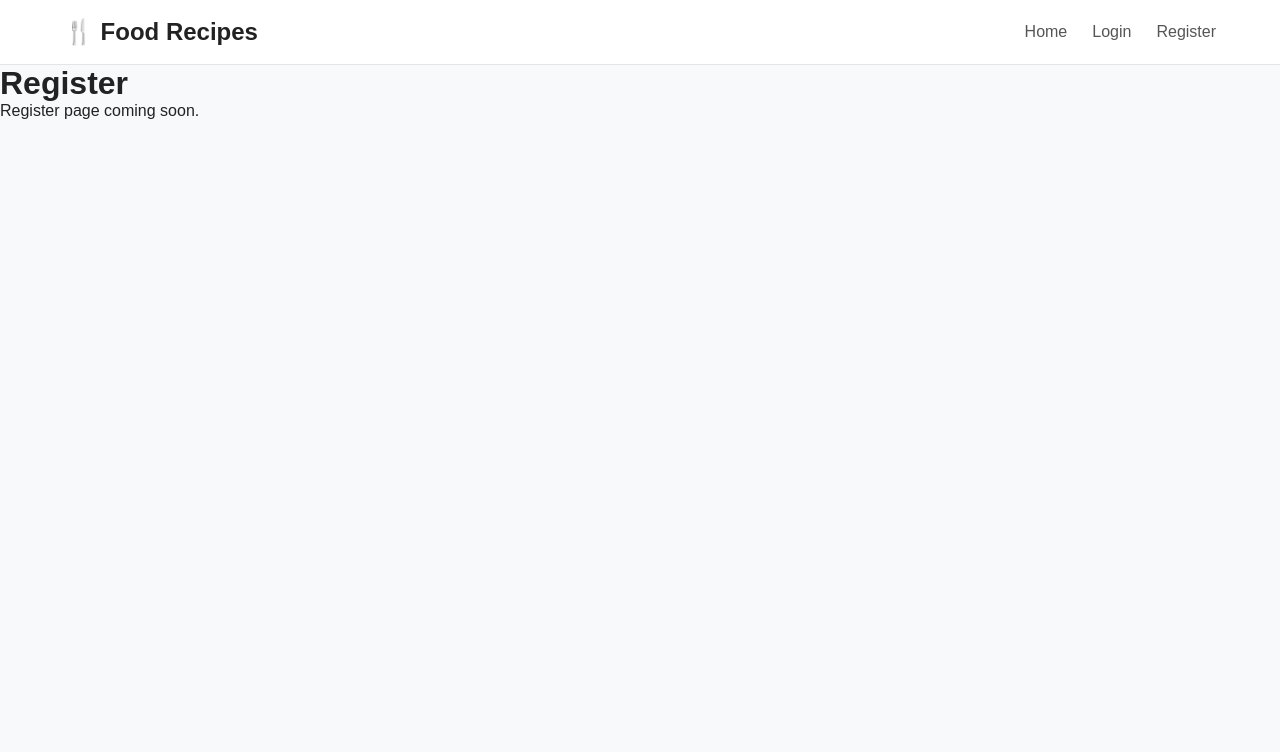
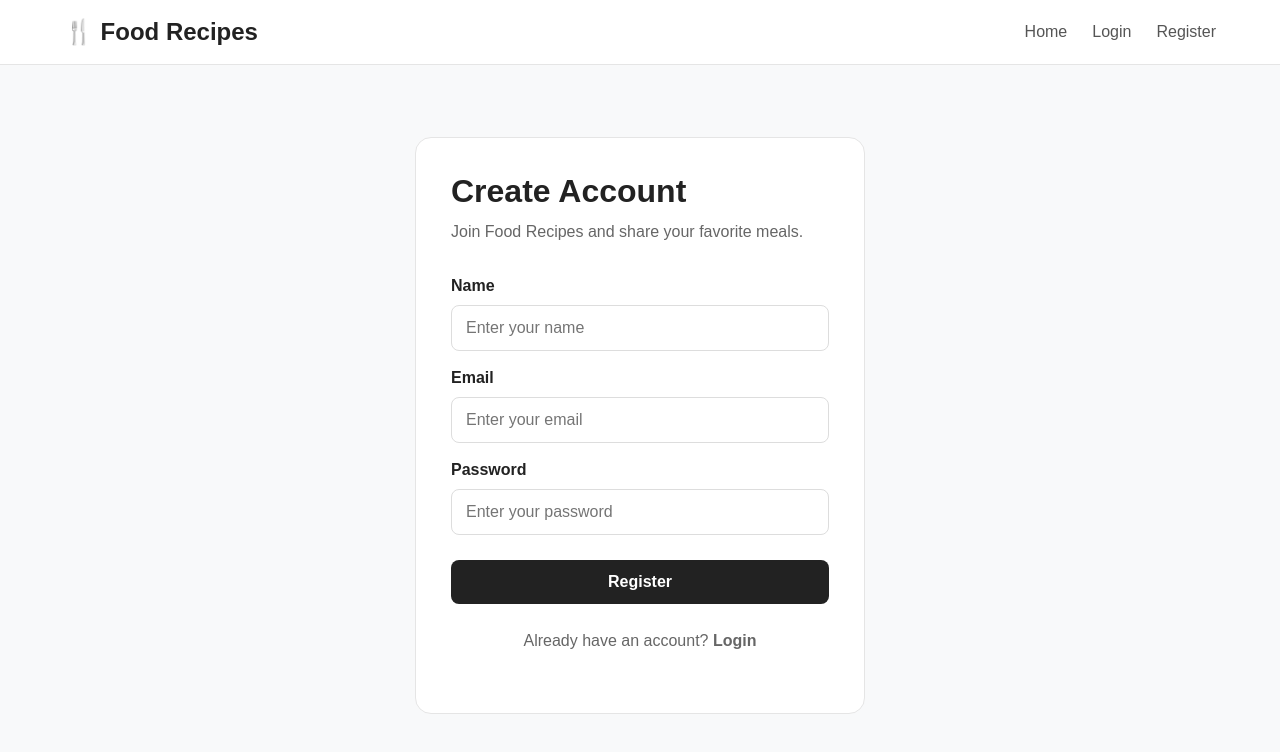
Before and after one commit to mogesgebregiorgis1-oss/Food-Recipe-Mangament-System, a React app in the folder frontend/: page /register in a window 1280 px wide. Shown: the top 752 px of the page. Built offline with nearby package versions, Linux system fonts and the light colour scheme; the HTML template or start-up script is replaced by a standard one.

Commit message:
Connect React registration

```diff
--- a/frontend/src/index.css
+++ b/frontend/src/index.css
@@ -442,3 +442,96 @@ select {
 .logout-button:hover {
   color: #000;
 }
+
+.auth-page {
+  min-height: calc(100vh - 80px);
+  display: flex;
+  align-items: center;
+  justify-content: center;
+  padding: 60px 20px;
+}
+
+.auth-container {
+  width: 100%;
+  max-width: 450px;
+  background: white;
+  padding: 35px;
+  border-radius: 16px;
+  border: 1px solid #e5e5e5;
+}
+
+.auth-container h1 {
+  font-size: 32px;
+  margin-bottom: 10px;
+}
+
+.auth-container > p {
+  color: #666;
+  line-height: 1.5;
+  margin-bottom: 25px;
+}
+
+.auth-form {
+  display: flex;
+  flex-direction: column;
+  gap: 10px;
+}
+
+.auth-form label {
+  font-weight: 600;
+  margin-top: 8px;
+}
+
+.auth-form input {
+  padding: 13px 14px;
+  border: 1px solid #ddd;
+  border-radius: 8px;
+  outline: none;
+}
+
+.auth-form input:focus {
+  border-color: #999;
+}
+
+.auth-form button {
+  margin-top: 15px;
+  padding: 13px;
+  border: none;
+  border-radius: 8px;
+  background: #222;
+  color: white;
+  cursor: pointer;
+  font-weight: 600;
+}
+
+.auth-form button:hover {
+  background: #444;
+}
+
+.auth-form button:disabled {
+  opacity: 0.5;
+  cursor: not-allowed;
+}
+
+.auth-error {
+  padding: 12px;
+  border-radius: 8px;
+  background: #f8d7da;
+  color: #842029;
+}
+
+.auth-success {
+  padding: 12px;
+  border-radius: 8px;
+  background: #d1e7dd;
+  color: #0f5132;
+}
+
+.auth-link {
+  text-align: center;
+  margin-top: 25px;
+}
+
+.auth-link a {
+  font-weight: 600;
+}
--- a/frontend/src/pages/Register.jsx
+++ b/frontend/src/pages/Register.jsx
@@ -1,9 +1,157 @@
+import { useState } from "react";
+import { Link, useNavigate } from "react-router-dom";
+
+import { useAuth } from "../context/AuthContext";
+
 function Register() {
+  const navigate = useNavigate();
+
+  const { register } = useAuth();
+
+  const [name, setName] = useState("");
+  const [email, setEmail] = useState("");
+  const [password, setPassword] = useState("");
+
+  const [error, setError] = useState("");
+  const [success, setSuccess] = useState("");
+  const [loading, setLoading] = useState(false);
+
+  const handleSubmit = async (event) => {
+    event.preventDefault();
+
+    try {
+      setError("");
+      setSuccess("");
+      setLoading(true);
+
+      await register(
+        name,
+        email,
+        password
+      );
+
+      setSuccess(
+        "Registration successful! You can now login."
+      );
+
+      setName("");
+      setEmail("");
+      setPassword("");
+
+      setTimeout(() => {
+        navigate("/login");
+      }, 1500);
+
+    } catch (error) {
+      console.error(
+        "Registration error:",
+        error
+      );
+
+      setError(
+        error.response?.data?.message ||
+        "Registration failed"
+      );
+
+    } finally {
+      setLoading(false);
+    }
+  };
+
   return (
-    <div>
-      <h1>Register</h1>
-      <p>Register page coming soon.</p>
-    </div>
+    <main className="auth-page">
+
+      <div className="auth-container">
+
+        <h1>
+          Create Account
+        </h1>
+
+        <p>
+          Join Food Recipes and share your favorite meals.
+        </p>
+
+        {error && (
+          <p className="auth-error">
+            {error}
+          </p>
+        )}
+
+        {success && (
+          <p className="auth-success">
+            {success}
+          </p>
+        )}
+
+        <form
+          className="auth-form"
+          onSubmit={handleSubmit}
+        >
+
+          <label>
+            Name
+          </label>
+
+          <input
+            type="text"
+            value={name}
+            onChange={(event) =>
+              setName(event.target.value)
+            }
+            placeholder="Enter your name"
+            required
+          />
+
+          <label>
+            Email
+          </label>
+
+          <input
+            type="email"
+            value={email}
+            onChange={(event) =>
+              setEmail(event.target.value)
+            }
+            placeholder="Enter your email"
+            required
+          />
+
+          <label>
+            Password
+          </label>
+
+          <input
+            type="password"
+            value={password}
+            onChange={(event) =>
+              setPassword(event.target.value)
+            }
+            placeholder="Enter your password"
+            required
+          />
+
+          <button
+            type="submit"
+            disabled={loading}
+          >
+            {loading
+              ? "Creating account..."
+              : "Register"}
+          </button>
+
+        </form>
+
+        <p className="auth-link">
+          Already have an account?{" "}
+
+          <Link to="/login">
+            Login
+          </Link>
+        </p>
+
+      </div>
+
+    </main>
   );
 }
 
```
